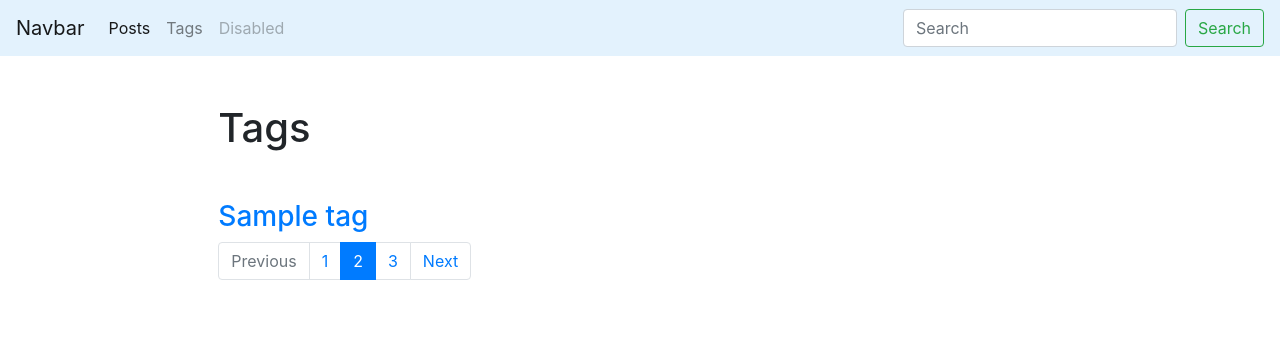
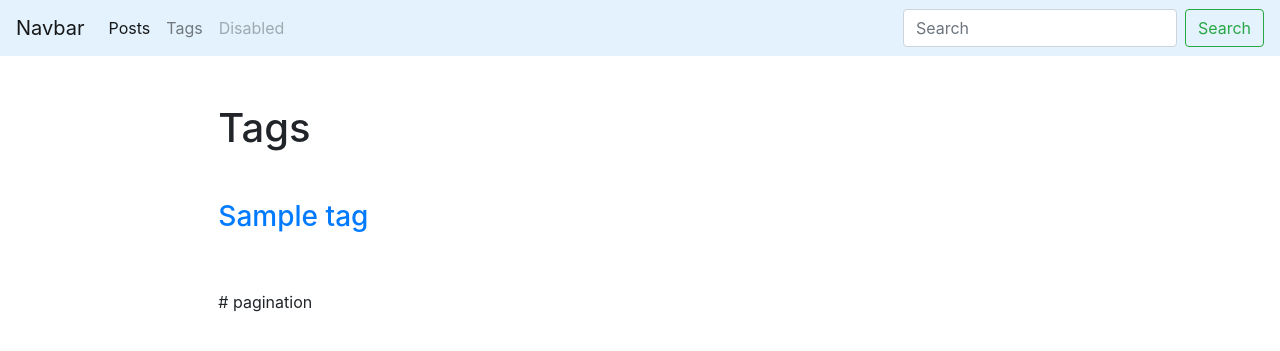
Before and after one commit to fj-fj-fj/test_django, a Django app: page /blog/tags/ in a window 1280 px wide. Shown: the top 351 px of the page. Run offline with Django 3.2, Linux system fonts and the light colour scheme; tables that the repository leaves empty hold one stand-in row (values such as "Sample post"); some libraries are stand-ins or nearby versions.

Commit message:
pagination alpha

```diff
--- a/firstapp/views.py
+++ b/firstapp/views.py
@@ -14,9 +14,28 @@ from django.core.paginator import Paginator
 def posts_list(request):
     posts = Post.objects.all()
     paginator = Paginator(posts, 2)
+    page_number = request.GET.get('page', 1)
+    page = paginator.get_page(page_number)
 
-    page = paginator.get_page(1)
-    return render(request, 'firstapp/index.html', {'posts': page.object_list})
+    is_paginated = page.has_other_pages()
+
+    if page.has_previous():
+        prev_url = '?page={}'.format(page.previous_page_number())
+    else:
+        prev_url = ''
+
+    if page.has_next():
+        next_url = '?page={}'.format(page.next_page_number())
+    else:
+        next_url = ''
+
+    context = {
+        'page_object': page,
+        'is_paginated': is_paginated,
+        'prev_url': prev_url,
+        'next_url': next_url
+    }
+    return render(request, 'firstapp/index.html', context)
 
 
 class PostDetail(ObjectDetailMixin, View):
--- a/templates/base.html
+++ b/templates/base.html
@@ -48,22 +48,15 @@
         {% block content %}
           void
         {% endblock %}
-
-        <nav aria-label="...">
-          <ul class="pagination">
-            <li class="page-item disabled">
-              <a class="page-link" href="#" tabindex="-1" aria-disabled="true">Previous</a>
-            </li>
-            <li class="page-item"><a class="page-link" href="#">1</a></li>
-            <li class="page-item active" aria-current="page">
-              <a class="page-link" href="#">2 <span class="sr-only">(current)</span></a>
-            </li>
-            <li class="page-item"><a class="page-link" href="#">3</a></li>
-            <li class="page-item">
-              <a class="page-link" href="#">Next</a>
-            </li>
-          </ul>
-        </nav>
+      </div>
+    </div>
+  </div>
+  <div class="contaiter mt-5">
+    <div class="row">
+      <div class="col-6 offset-md-2">
+        {% block paginat %}
+          # pagination
+        {% endblock %}
       </div>
     </div>
   </div>
```
Also changed, not shown: firstapp/templates/firstapp/index.html (+31 -1 lines).
